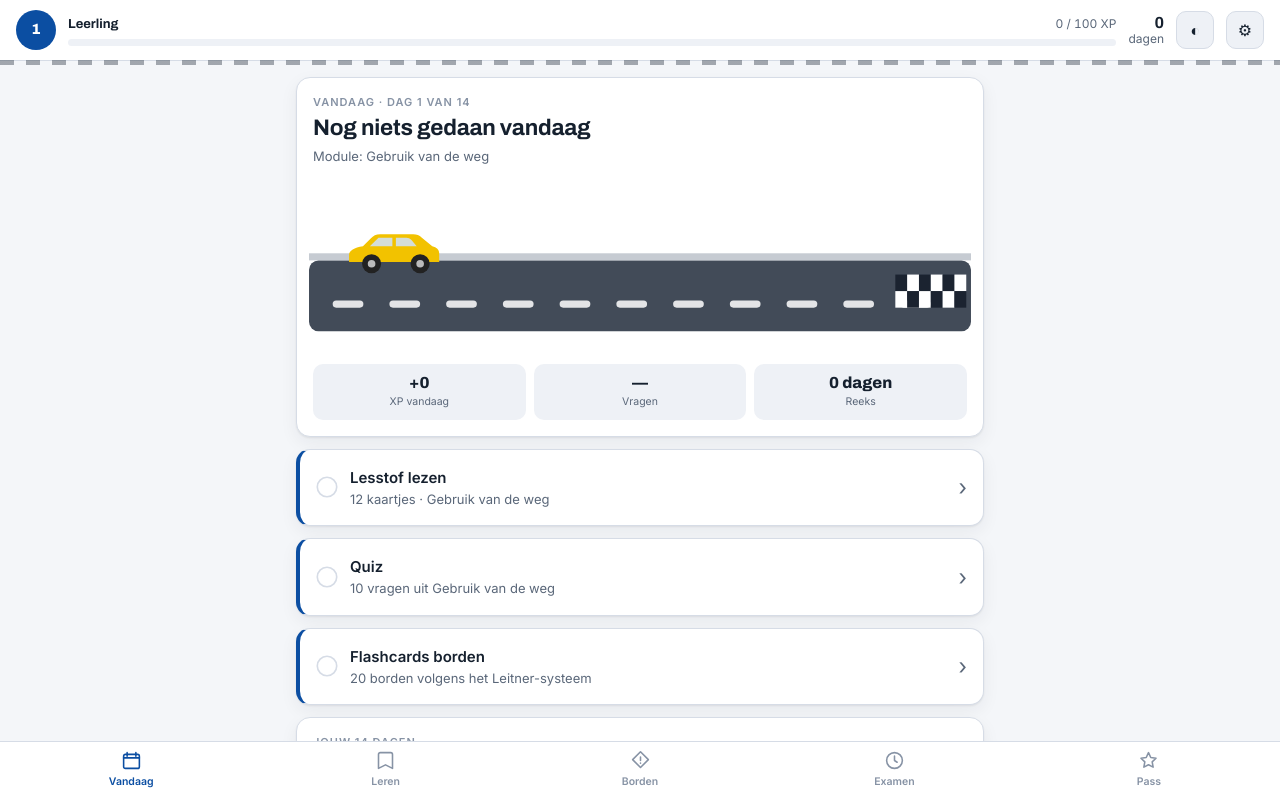
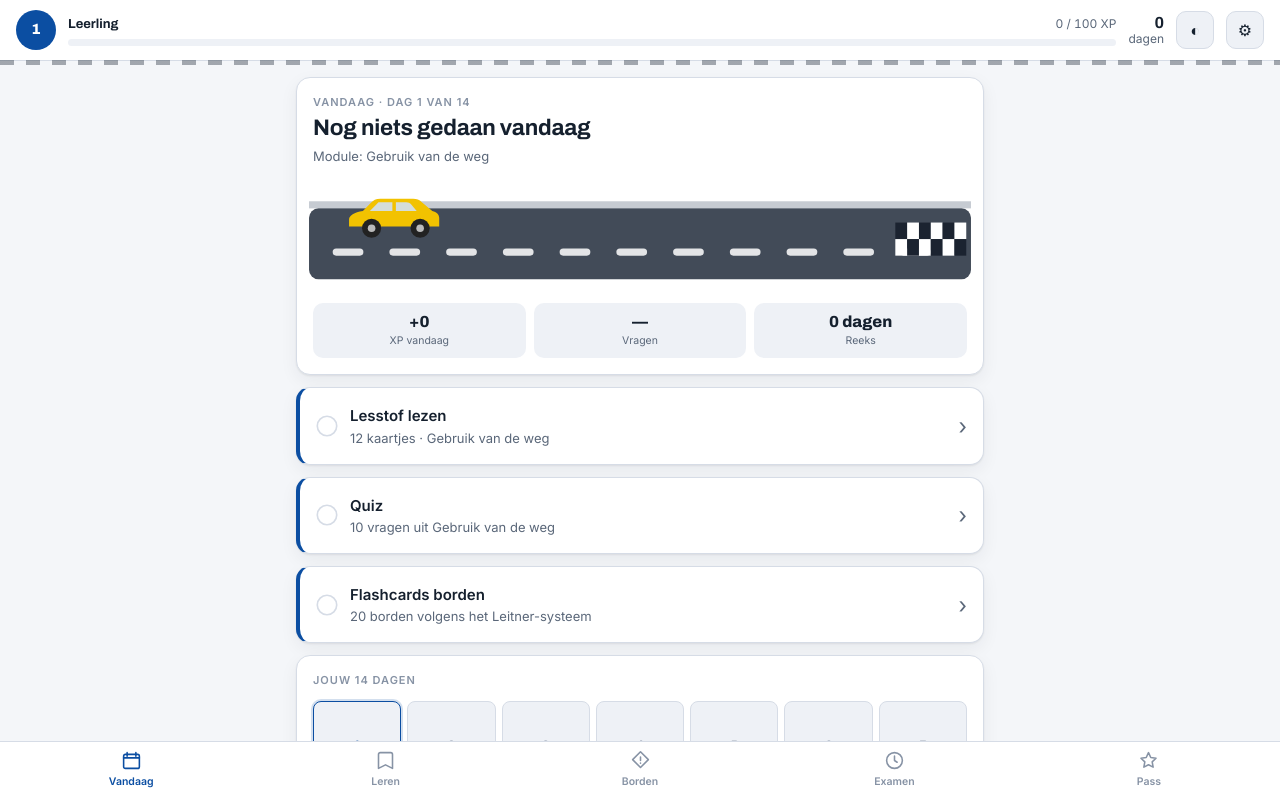
Before and after one commit to Ayco23/rijbewijs-b-trainer, a plain HTML site: page index.html in a window 1280 px wide. Drawn offline with Linux system fonts and the light colour scheme.

Commit message:
Auto op het wegdek zetten en het kader strakker snijden
Co-Authored-By: Claude Opus 5 <noreply@anthropic.com>

```diff
--- a/index.html
+++ b/index.html
@@ -952,11 +952,11 @@ var AFB = {
       blokjes+='<rect x="'+(248+i*5)+'" y="'+(40+j*7)+'" width="5" height="7" fill="'+(((i+j)%2)?'#fff':'#1b2330')+'"/>';
     var strepen='';
     for(var k=0;k<11;k++) strepen+='<rect x="'+(10+k*24)+'" y="51" width="13" height="3" rx="1.5" fill="#fff" opacity=".85"/>';
-    return '<svg viewBox="0 0 280 72" class="rit" aria-hidden="true">'+
+    return '<svg viewBox="0 22 280 46" class="rit" aria-hidden="true">'+
       '<rect x="0" y="34" width="280" height="30" rx="4" fill="#424b58"/>'+
       '<rect x="0" y="31" width="280" height="3" fill="#8e98a6" opacity=".5"/>'+
       strepen + blokjes +
-      '<g transform="translate('+x+' 20)">'+AFB.auto(klaar?'#4bd08a':'#f2c200',44)+'</g>'+
+      '<g transform="translate('+x+' 27)">'+AFB.auto(klaar?'#4bd08a':'#f2c200',44)+'</g>'+
       '</svg>';
   },
   /* Stoplicht, gebruikt bij de uitslag van het proefexamen. */
```
Also changed, not shown: src/artifact-index.html (+2 -2 lines).
